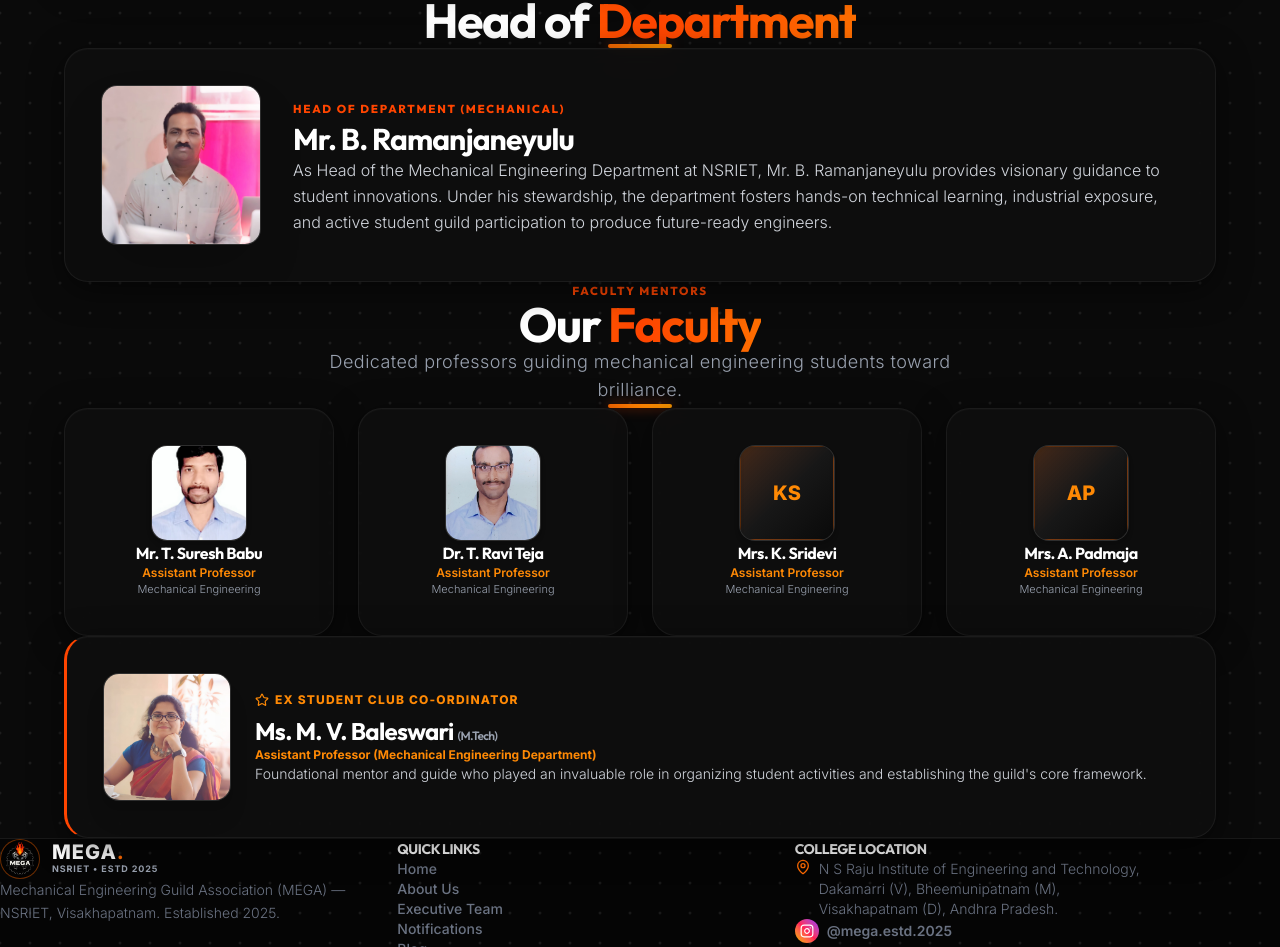
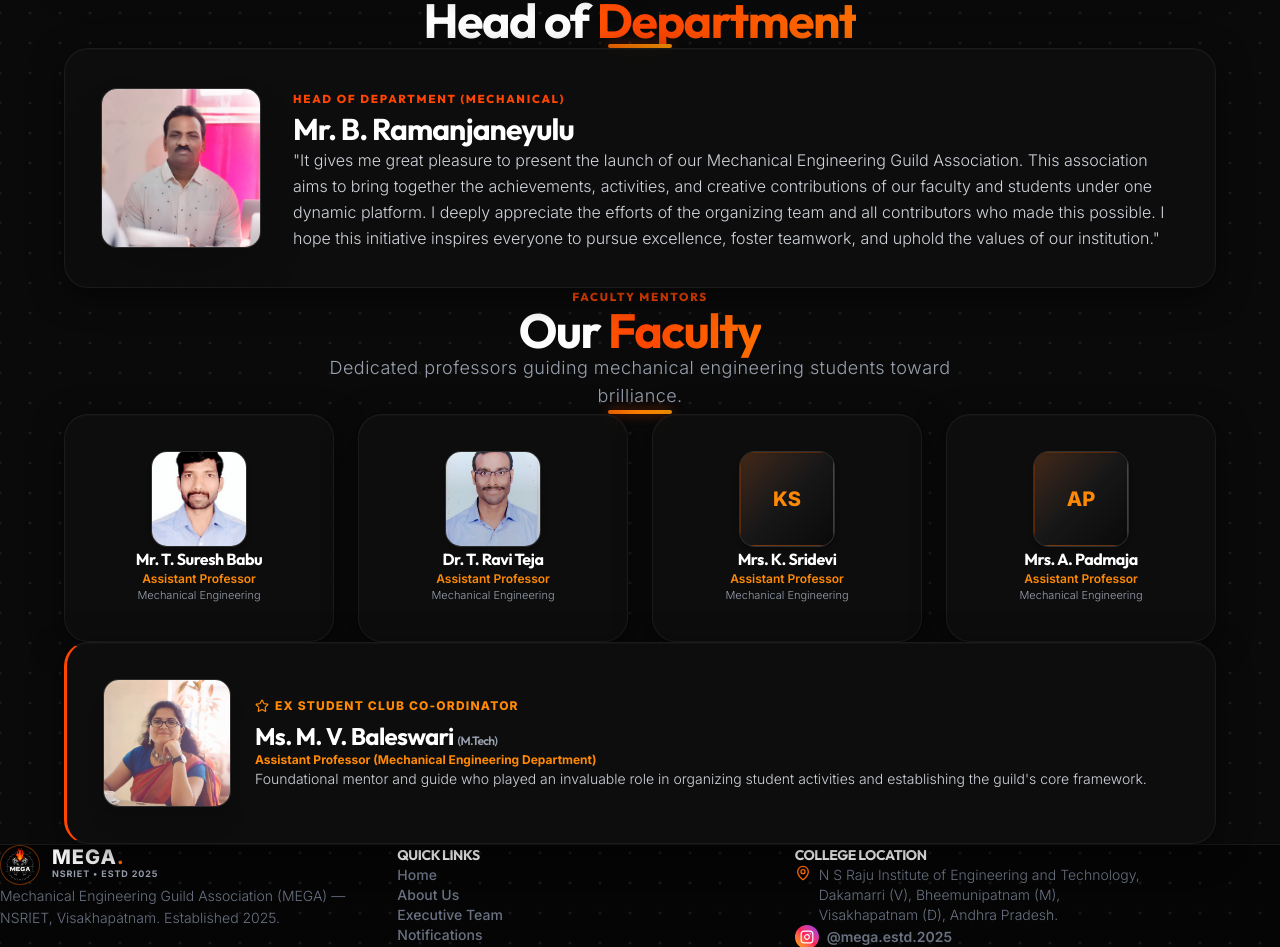
Before and after one commit to mega-2025123/mega-website, a Next.js app: page /about in a window 1280 px wide. Shown: the part 1097-2044 px from the top of the page. Built offline with nearby package versions, Linux system fonts and the light colour scheme.

Commit message:
docs: update Secretary, Principal, and HOD message texts with official copies

```diff
--- a/src/components/CollegeOfficials.jsx
+++ b/src/components/CollegeOfficials.jsx
@@ -13,7 +13,7 @@ export const CollegeOfficials = ({ openOfficialMessage }) => {
       institution: 'N S Raju Institute of Engineering and Technology',
       image: '/assets/Secreatry.jpg',
       initials: 'PR',
-      message: `It gives me immense pride to witness the establishment of the Mechanical Engineering Guild Association (MEGA). Our institute has always strived to foster innovation, academic rigor, and leadership among students. MEGA represents the collective enthusiasm and ingenuity of our Mechanical Engineering department. I encourage all students to actively participate, explore new horizons, and lead with excellence.`
+      message: `Best wishes to the Department of Mechanical Engineering for coming forward to launch the Mechanical Engineering Guild Association to bring together the talents and innovative spirit of its students and faculty. I am confident that this association will serve as a vibrant platform for all stakeholders to collaborate, share knowledge, and showcase their achievements. Hearty congratulations and best wishes once again to all the students, staff, and faculty of the Mechanical Engineering Department.`
     },
     {
       id: 'principal',
@@ -23,7 +23,7 @@ export const CollegeOfficials = ({ openOfficialMessage }) => {
       institution: 'N S Raju Institute of Engineering and Technology',
       image: '/assets/per.jpg',
       initials: 'GR',
-      message: `Welcome to the official portal of MEGA! Technical student bodies play a pivotal role in shaping well-rounded engineers capable of tackling real-world challenges. Through technical symposiums, hands-on workshops, and collaborative projects, MEGA will empower our mechanical engineering students to push boundaries. I extend my heartiest congratulations to the faculty coordinators and student officers.`
+      message: `I congratulate the Department of Mechanical Engineering and the organizing team for launching the Mechanical Engineering Guild Association. This association will undoubtedly serve as a platform to highlight the talents and achievements of the students and faculty of the department. I am confident that the Guild will inspire every Mechanical Engineering student to actively participate, collaborate, and showcase their skills in the days to come. Hearty wishes to all the students, staff, and faculty of the Mechanical Engineering Department.`
     }
   ];
 
--- a/src/components/DepartmentSection.jsx
+++ b/src/components/DepartmentSection.jsx
@@ -52,7 +52,7 @@ export const DepartmentSection = () => {
                 Mr. B. Ramanjaneyulu
               </h3>
               <p className="text-gray-300 text-sm md:text-base leading-relaxed font-light">
-                As Head of the Mechanical Engineering Department at NSRIET, Mr. B. Ramanjaneyulu provides visionary guidance to student innovations. Under his stewardship, the department fosters hands-on technical learning, industrial exposure, and active student guild participation to produce future-ready engineers.
+                "It gives me great pleasure to present the launch of our Mechanical Engineering Guild Association. This association aims to bring together the achievements, activities, and creative contributions of our faculty and students under one dynamic platform. I deeply appreciate the efforts of the organizing team and all contributors who made this possible. I hope this initiative inspires everyone to pursue excellence, foster teamwork, and uphold the values of our institution."
               </p>
             </div>
           </div>
```
